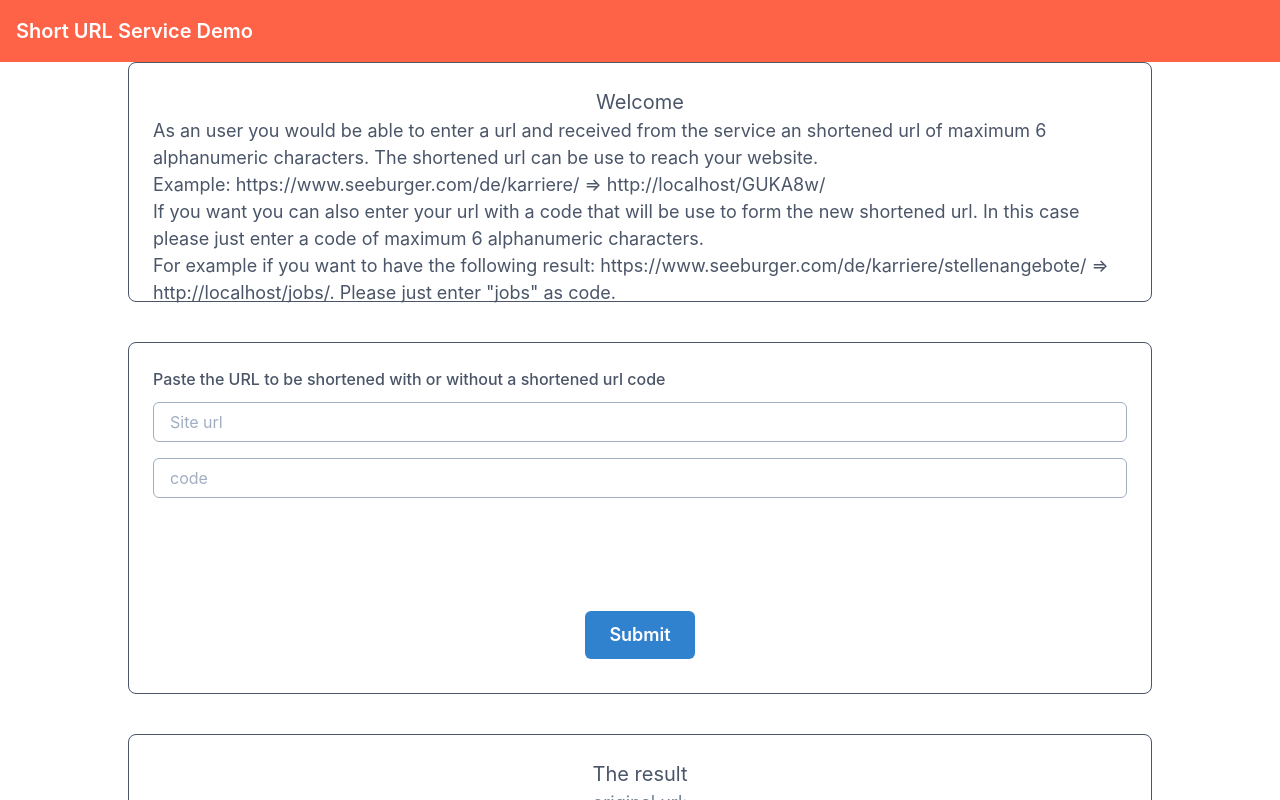
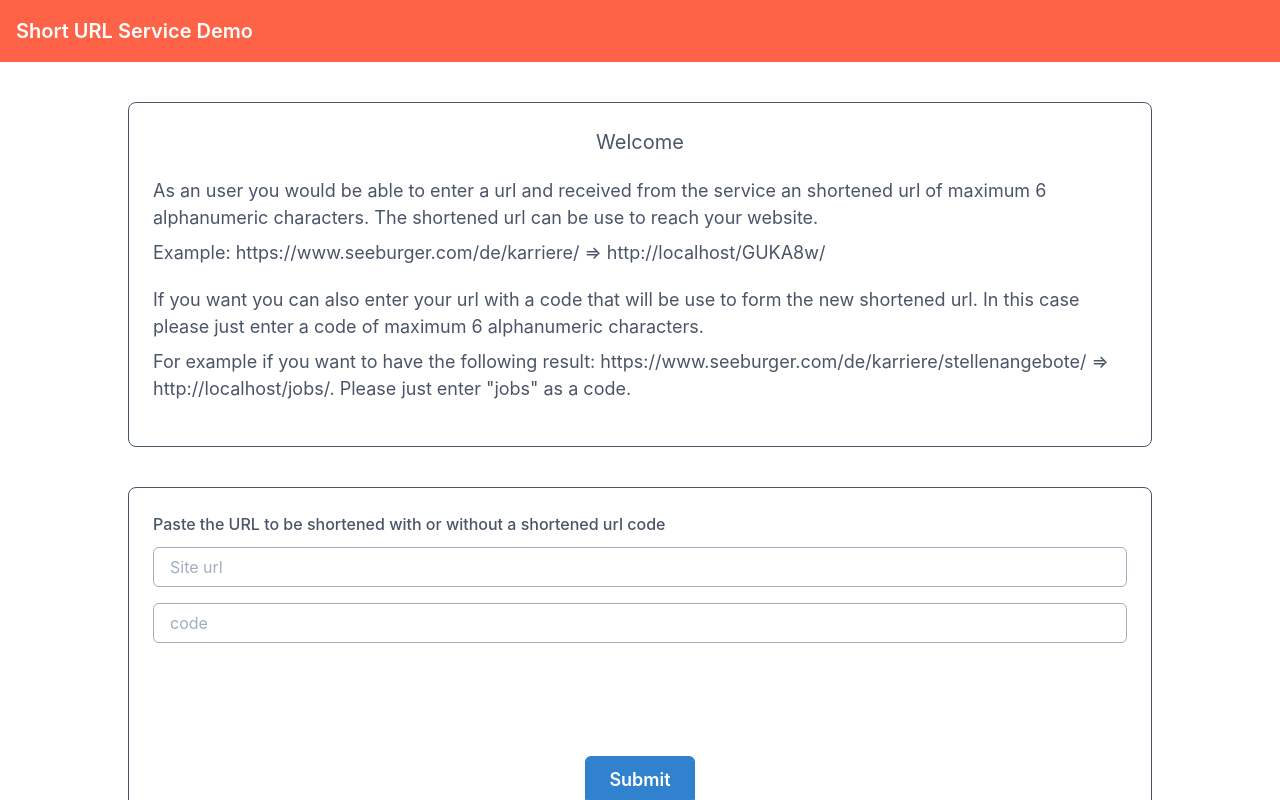
Before and after one commit to kelenyo/urlshortener-web-client, a React (Create React App) app: page / in a window 1280 px wide. Shown: the top 800 px of the page. Built offline with nearby package versions, Linux system fonts and the light colour scheme.

Commit message:
Perfecting the code

```diff
--- a/src/App.css
+++ b/src/App.css
@@ -1,4 +1,4 @@
-.App {
+.app {
   text-align: center;
 }
 
@@ -13,7 +13,7 @@
   }
 }
 
-.App-header {
+.app-main {
   background-color: #fff;
   min-height: 100vh;
   display: flex;
--- a/src/App.js
+++ b/src/App.js
@@ -11,10 +11,10 @@ function App() {
             <Box bg="tomato" w="100%" p={4} color="white">
                 <Text fontSize="xl" fontWeight="semibold">Short URL Service Demo</Text>
             </Box>
-            <div className="App">
-                <header className="App-header">
+            <div className="app">
+                <div className="app-main">
                     <MainPage />
-                </header>
+                </div>
             </div>
         </ChakraProvider>
     );
--- a/src/MainPage.js
+++ b/src/MainPage.js
@@ -43,27 +43,26 @@ function MainPage() {
 
     return (
         <>
-            <Box spacing={8} borderRadius="lg" border="1px" borderColor="gray.600" h="15rem" w="80%" mb="10" p="6">
-                <Text color="gray.600" fontSize="xl">Welcome</Text>
-                <Text align="left" color="gray.600" fontSize="lg">As an user you would be able to enter a url and
+            <Box spacing={8} borderRadius="lg" border="1px" borderColor="gray.600" w="80%" mb="10" mt="10" p="6">
+                <Text mb="5" color="gray.600" fontSize="xl">Welcome</Text>
+                <Text mb="2" align="left" color="gray.600" fontSize="lg">As an user you would be able to enter a url and
                     received
                     from the service an shortened url of maximum 6 alphanumeric characters. The shortened url can be use
                     to reach your website.</Text>
-                <Text align="left" color="gray.600" fontSize="lg">
+                <Text mb="5" align="left" color="gray.600" fontSize="lg">
                     Example: https://www.seeburger.com/de/karriere/ => http://localhost/GUKA8w/
                 </Text>
-                <Text />
-                <Text align="left" color="gray.600" fontSize="lg">
+                <Text mb="2" align="left" color="gray.600" fontSize="lg">
                     If you want you can also enter your url with a code that will be use to form the new shortened url.
                     In this case please just enter a code of maximum 6 alphanumeric characters.
                 </Text>
-                <Text align="left" color="gray.600" fontSize="lg">
+                <Text mb="5" align="left" color="gray.600" fontSize="lg">
                     For example if you want to have the following result:
                     https://www.seeburger.com/de/karriere/stellenangebote/ => http://localhost/jobs/. Please just enter
-                    "jobs" as code.
+                    "jobs" as a code.
                 </Text>
             </Box>
-            <Box spacing={8} borderRadius="lg" border="1px" borderColor="gray.600" h="22rem" w="80%" p="6"
+            <Box spacing={8} borderRadius="lg" border="1px" borderColor="gray.600" w="80%" p="6"
                  color="white">
                 <Formik
                     initialValues={{url: "", code: ""}}
@@ -119,7 +118,7 @@ function MainPage() {
                     )}
                 </Formik>
             </Box>
-            <Box spacing={8} borderRadius="lg" border="1px" borderColor="gray.600" h="15rem" w="80%" mt="10" p="6">
+            <Box spacing={8} borderRadius="lg" border="1px" borderColor="gray.600" w="80%" mb="10" mt="10" p="6">
                 <Text color="gray.600" fontSize="xl">The result</Text>
                 <Text color="gray.500" fontSize="lg">original url: {responseData.url || ''}</Text>
                 <Text color="gray.500" fontSize="lg">shortened
```
